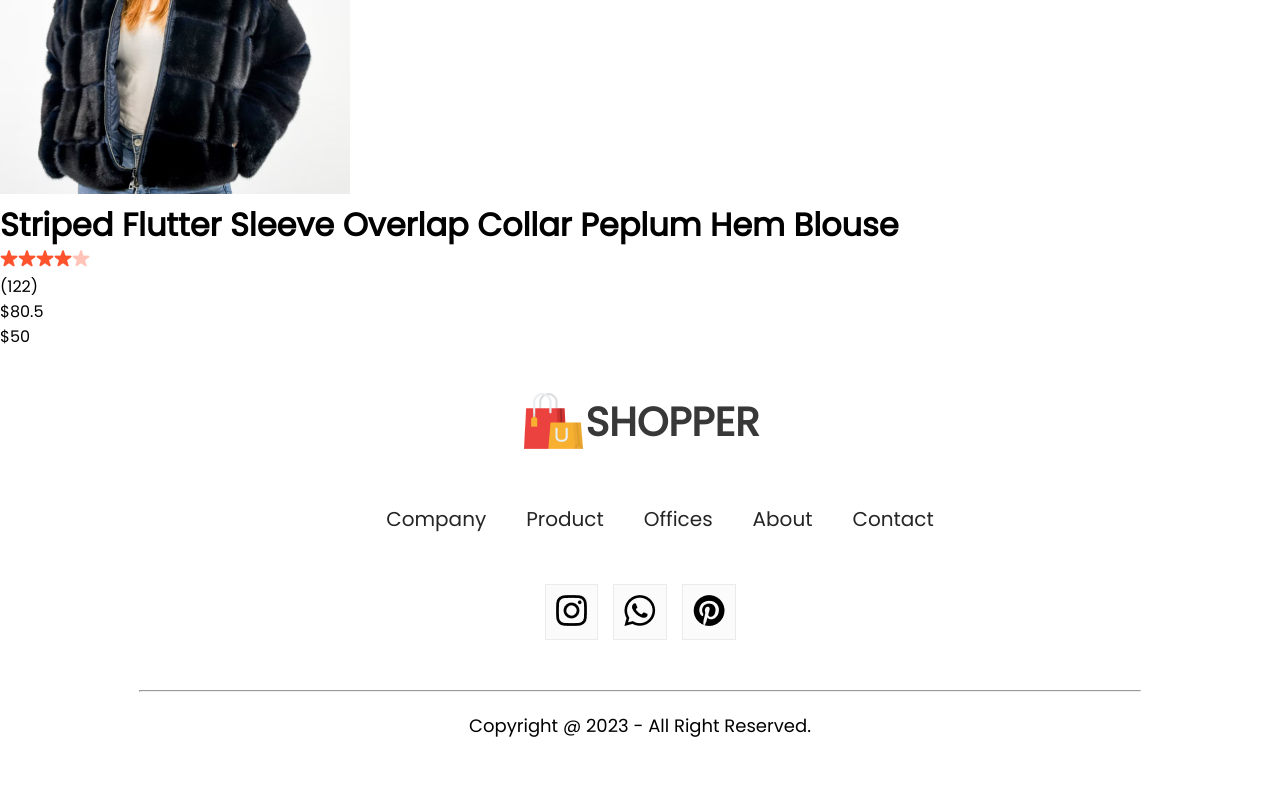
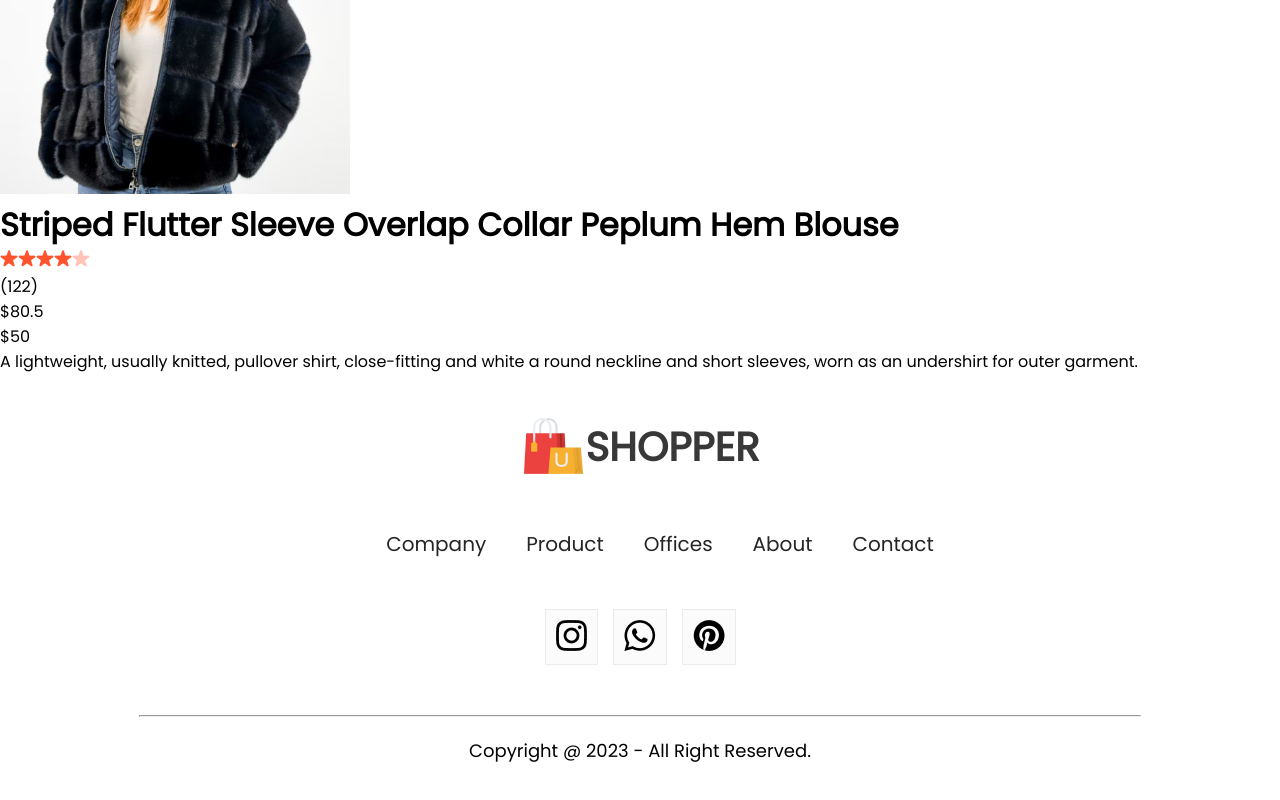
Before and after one commit to mohitdhanorkar/E-Commerce, a React (Create React App) app in the folder e-commerce/: page /product/1 in a window 1280 px wide. Shown: the part 1164-1964 px from the top of the page. Built offline with nearby package versions, Linux system fonts and the light colour scheme.

Commit message:
add description

```diff
--- a/e-commerce/src/Components/ProductDisplay/ProductDisplay.jsx
+++ b/e-commerce/src/Components/ProductDisplay/ProductDisplay.jsx
@@ -32,7 +32,10 @@ const ProductDisplay = (props) => {
             <div className="productdisplay-right-price-old">${product.old_price}</div>
             <div className="productdisplay-right-price-new">${product.new_price}</div>
         </div>
-
+        <div className="productdisplay-right-description">
+            A lightweight, usually knitted, pullover shirt, close-fitting and white a round neckline and short sleeves,
+            worn as an undershirt for outer garment.
+        </div>
       </div>
     </div>
   )
```
